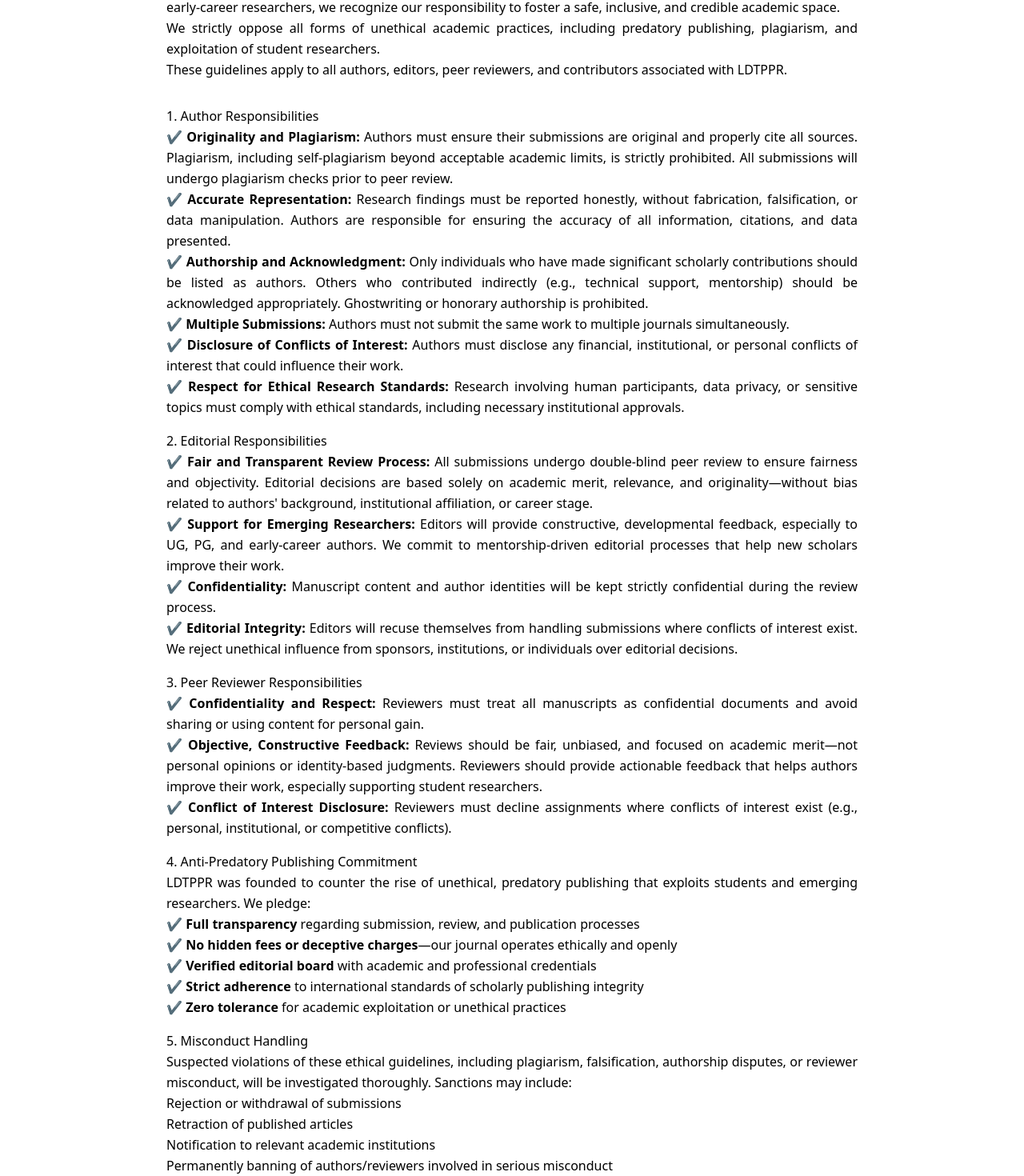
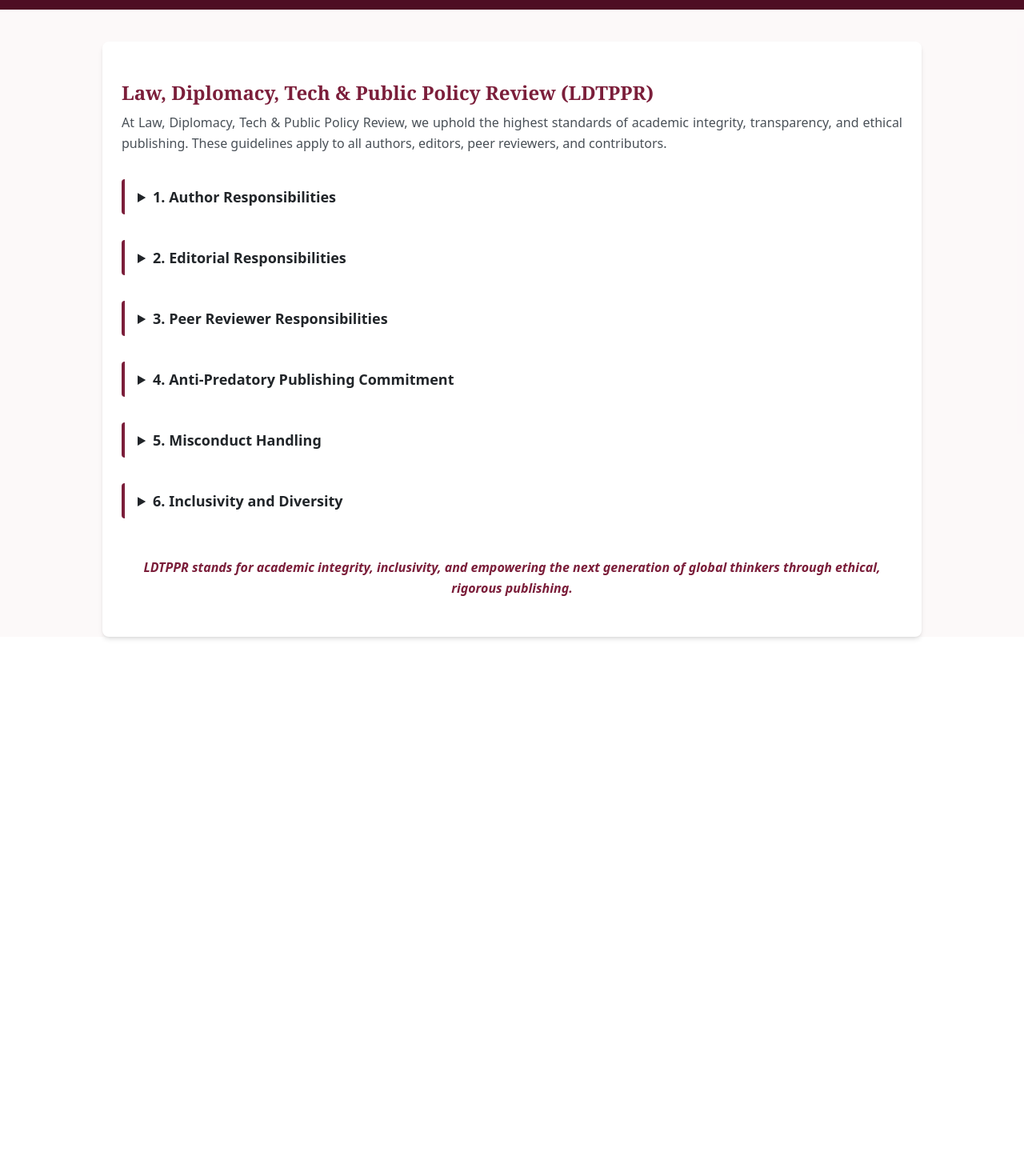
Before and after one commit to wajahatmazaharkhan/JMS_IISPPR, a React (Vite) app in the folder client/: page /ethics in a window 1280 px wide. Shown: the part 220-1690 px from the top of the page at 80% size. After the commit the page ends 1056 px from the top, so only its background shows below. Built offline with nearby package versions, Linux system fonts and the light colour scheme.

Commit message:
design ethics page

```diff
--- a/client/src/pages/Ethics.jsx
+++ b/client/src/pages/Ethics.jsx
@@ -1,69 +1,96 @@
 const Ethics = () => (
-  <div className="max-w-4xl mx-auto px-4 py-10 prose text-justify leading-relaxed">
-    <h1 className="text-3xl font-bold text-indigo-700 mb-2">Ethical Guidelines</h1>
-    <h2 className="text-xl font-semibold mb-4">Law, Diplomacy, Tech & Public Policy Review (LDTPPR)</h2>
-    <h3 className="text-lg font-semibold mb-2">Our Commitment to Ethical Publishing</h3>
-    <p>
-      At Law, Diplomacy, Tech & Public Policy Review, we uphold the highest standards of academic integrity, transparency, and ethical publishing. As a platform dedicated to nurturing undergraduate, postgraduate, and early-career researchers, we recognize our responsibility to foster a safe, inclusive, and credible academic space.<br/>
-      We strictly oppose all forms of unethical academic practices, including predatory publishing, plagiarism, and exploitation of student researchers.<br/>
-      These guidelines apply to all authors, editors, peer reviewers, and contributors associated with LDTPPR.
-    </p>
+  <div className="min-h-screen bg-primary-light/25">
+    {/* Banner */}
+    <div className="bg-primary-dark text-white py-16 px-6 text-center">
+      <h1 className="text-4xl font-bold font-serif mb-4">Ethical Guidelines</h1>
+      <p className="text-md max-w-3xl mx-auto text-accent-light">
+        Our unwavering commitment to academic integrity, transparency, and student empowerment drives everything we do at LDTPPR.
+      </p>
+    </div>
 
-    <h2 className="mt-8">1. Author Responsibilities</h2>
-    <ul className="mb-4">
-      <li><b>✔ Originality and Plagiarism:</b> Authors must ensure their submissions are original and properly cite all sources. Plagiarism, including self-plagiarism beyond acceptable academic limits, is strictly prohibited. All submissions will undergo plagiarism checks prior to peer review.</li>
-      <li><b>✔ Accurate Representation:</b> Research findings must be reported honestly, without fabrication, falsification, or data manipulation. Authors are responsible for ensuring the accuracy of all information, citations, and data presented.</li>
-      <li><b>✔ Authorship and Acknowledgment:</b> Only individuals who have made significant scholarly contributions should be listed as authors. Others who contributed indirectly (e.g., technical support, mentorship) should be acknowledged appropriately. Ghostwriting or honorary authorship is prohibited.</li>
-      <li><b>✔ Multiple Submissions:</b> Authors must not submit the same work to multiple journals simultaneously.</li>
-      <li><b>✔ Disclosure of Conflicts of Interest:</b> Authors must disclose any financial, institutional, or personal conflicts of interest that could influence their work.</li>
-      <li><b>✔ Respect for Ethical Research Standards:</b> Research involving human participants, data privacy, or sensitive topics must comply with ethical standards, including necessary institutional approvals.</li>
-    </ul>
+    {/* Content Container */}
+    <div className="max-w-5xl mx-auto px-6 py-12 leading-relaxed text-text bg-white rounded-lg shadow-md my-10 space-y-8">
+      <section>
+        <h2 className="text-2xl font-bold text-primary font-serif mb-2">
+          Law, Diplomacy, Tech & Public Policy Review (LDTPPR)
+        </h2>
+        <p className="text-subtext text-justify">
+          At Law, Diplomacy, Tech & Public Policy Review, we uphold the highest standards of academic integrity, transparency, and ethical publishing. These guidelines apply to all authors, editors, peer reviewers, and contributors.
+        </p>
+      </section>
 
-    <h2>2. Editorial Responsibilities</h2>
-    <ul className="mb-4">
-      <li><b>✔ Fair and Transparent Review Process:</b> All submissions undergo double-blind peer review to ensure fairness and objectivity. Editorial decisions are based solely on academic merit, relevance, and originality—without bias related to authors' background, institutional affiliation, or career stage.</li>
-      <li><b>✔ Support for Emerging Researchers:</b> Editors will provide constructive, developmental feedback, especially to UG, PG, and early-career authors. We commit to mentorship-driven editorial processes that help new scholars improve their work.</li>
-      <li><b>✔ Confidentiality:</b> Manuscript content and author identities will be kept strictly confidential during the review process.</li>
-      <li><b>✔ Editorial Integrity:</b> Editors will recuse themselves from handling submissions where conflicts of interest exist. We reject unethical influence from sponsors, institutions, or individuals over editorial decisions.</li>
-    </ul>
+      {[
+        {
+          title: "1. Author Responsibilities",
+          items: [
+            "✔ Originality and Plagiarism: Authors must ensure submissions are original and properly cited.",
+            "✔ Accurate Representation: Report findings honestly without manipulation.",
+            "✔ Authorship and Acknowledgment: Credit only those with significant contributions.",
+            "✔ Multiple Submissions: No simultaneous submission of the same work.",
+            "✔ Conflicts of Interest: Must be disclosed.",
+            "✔ Ethical Research Standards: Follow institutional and ethical norms."
+          ],
+        },
+        {
+          title: "2. Editorial Responsibilities",
+          items: [
+            "✔ Fair and Transparent Review Process: Double-blind, merit-based decisions.",
+            "✔ Support for Emerging Researchers: Provide constructive, developmental feedback.",
+            "✔ Confidentiality: Maintain manuscript and author privacy.",
+            "✔ Editorial Integrity: Recuse where conflicts exist."
+          ],
+        },
+        {
+          title: "3. Peer Reviewer Responsibilities",
+          items: [
+            "✔ Confidentiality and Respect: Treat submissions as private.",
+            "✔ Constructive Feedback: Fair, unbiased, actionable reviews.",
+            "✔ Conflicts of Interest: Decline reviews if any conflict exists."
+          ],
+        },
+        {
+          title: "4. Anti-Predatory Publishing Commitment",
+          items: [
+            "LDTPPR was founded to counter unethical practices that exploit student researchers.",
+            "✔ Full transparency in our submission, review, and publication process.",
+            "✔ No hidden fees or deceptive charges.",
+            "✔ Verified editorial board with real academic credentials.",
+            "✔ Zero tolerance for academic exploitation."
+          ],
+        },
+        {
+          title: "5. Misconduct Handling",
+          items: [
+            "Suspected violations will be thoroughly investigated.",
+            "✔ Rejection or withdrawal of submissions.",
+            "✔ Retraction of published articles.",
+            "✔ Notification to academic institutions.",
+            "✔ Permanent bans for serious misconduct."
+          ],
+        },
+        {
+          title: "6. Inclusivity and Diversity",
+          items: [
+            "✔ Representation across geographies, identities, and perspectives.",
+            "✔ Equal opportunity for student and early-career researchers.",
+            "✔ Respectful academic discourse that upholds dignity and inclusivity."
+          ],
+        }
+      ].map((section, index) => (
+        <details key={index} className="group border-l-4 border-primary pl-4 py-2 transition-all duration-200 hover:bg-primary-light/10 rounded">
+          <summary className="text-lg font-semibold cursor-pointer group-open:text-primary">{section.title}</summary>
+          <ul className="mt-3 pl-4 list-disc text-subtext space-y-2">
+            {section.items.map((item, idx) => (
+              <li key={idx}>{item}</li>
+            ))}
+          </ul>
+        </details>
+      ))}
 
-    <h2>3. Peer Reviewer Responsibilities</h2>
-    <ul className="mb-4">
-      <li><b>✔ Confidentiality and Respect:</b> Reviewers must treat all manuscripts as confidential documents and avoid sharing or using content for personal gain.</li>
-      <li><b>✔ Objective, Constructive Feedback:</b> Reviews should be fair, unbiased, and focused on academic merit—not personal opinions or identity-based judgments. Reviewers should provide actionable feedback that helps authors improve their work, especially supporting student researchers.</li>
-      <li><b>✔ Conflict of Interest Disclosure:</b> Reviewers must decline assignments where conflicts of interest exist (e.g., personal, institutional, or competitive conflicts).</li>
-    </ul>
-
-    <h2>4. Anti-Predatory Publishing Commitment</h2>
-    <ul className="mb-4">
-      <li>LDTPPR was founded to counter the rise of unethical, predatory publishing that exploits students and emerging researchers. We pledge:</li>
-      <li><b>✔ Full transparency</b> regarding submission, review, and publication processes</li>
-      <li><b>✔ No hidden fees or deceptive charges</b>—our journal operates ethically and openly</li>
-      <li><b>✔ Verified editorial board</b> with academic and professional credentials</li>
-      <li><b>✔ Strict adherence</b> to international standards of scholarly publishing integrity</li>
-      <li><b>✔ Zero tolerance</b> for academic exploitation or unethical practices</li>
-    </ul>
-
-    <h2>5. Misconduct Handling</h2>
-    <p>
-      Suspected violations of these ethical guidelines, including plagiarism, falsification, authorship disputes, or reviewer misconduct, will be investigated thoroughly. Sanctions may include:
-    </p>
-    <ul className="mb-4">
-      <li>Rejection or withdrawal of submissions</li>
-      <li>Retraction of published articles</li>
-      <li>Notification to relevant academic institutions</li>
-      <li>Permanently banning of authors/reviewers involved in serious misconduct</li>
-    </ul>
-
-    <h2>6. Inclusivity and Diversity</h2>
-    <ul className="mb-4">
-      <li><b>✔ Representation</b> of scholars from diverse backgrounds, geographies, and identities</li>
-      <li><b>✔ Equal opportunity</b> for UG, PG, and early-career researchers to publish quality work</li>
-      <li><b>✔ Respectful academic discourse</b> that upholds dignity, inclusivity, and critical engagement</li>
-    </ul>
-    <p className="mt-6">
-      <b>LDTPPR stands for academic integrity, inclusivity, and empowering the next generation of global thinkers through ethical, rigorous publishing.</b>
-    </p>
+      <p className="mt-12 font-semibold text-primary text-center italic">
+        LDTPPR stands for academic integrity, inclusivity, and empowering the next generation of global thinkers through ethical, rigorous publishing.
+      </p>
+    </div>
   </div>
 );
 
```
